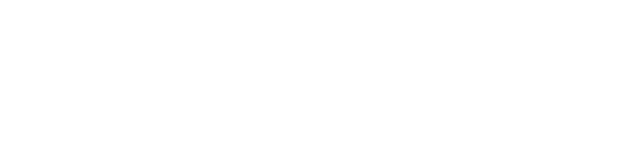
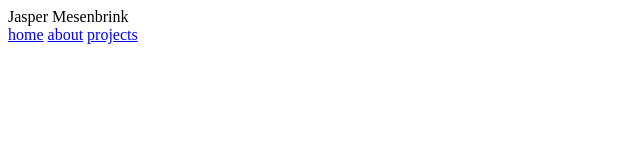
Before and after one commit to Tedec1/portfolio-web, a plain HTML site: page index.html in a window 1280 px wide. Shown: the whole page, without its empty margins (0-640 px from the left). Drawn offline with Linux system fonts and the light colour scheme.

Commit message:
added nav, about and projects

```diff
--- a/index.html
+++ b/index.html
@@ -8,6 +8,19 @@
     <link rel="stylesheet" href="index-styles.css">
 </head>
 <body>
+    <header>
+        <span id = "name">Jasper Mesenbrink</span>
+        <nav>
+            <a href="index.html">home</a>
+            <a href="about.html">about</a>
+            <a href="projects.html">projects</a>
+        </nav>
+    </header>
+    <main>
 
+    </main>
+    <footer>
+
+    </footer>
 </body>
 </html>
```
Also changed, not shown: about.html (added), projects.html (added).
